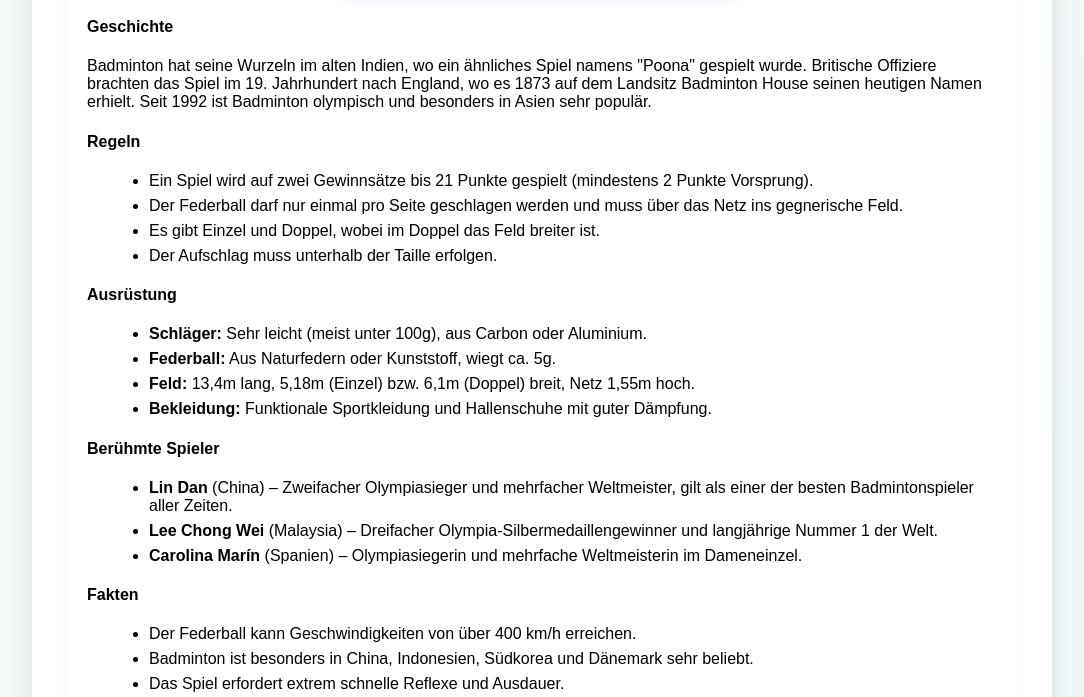
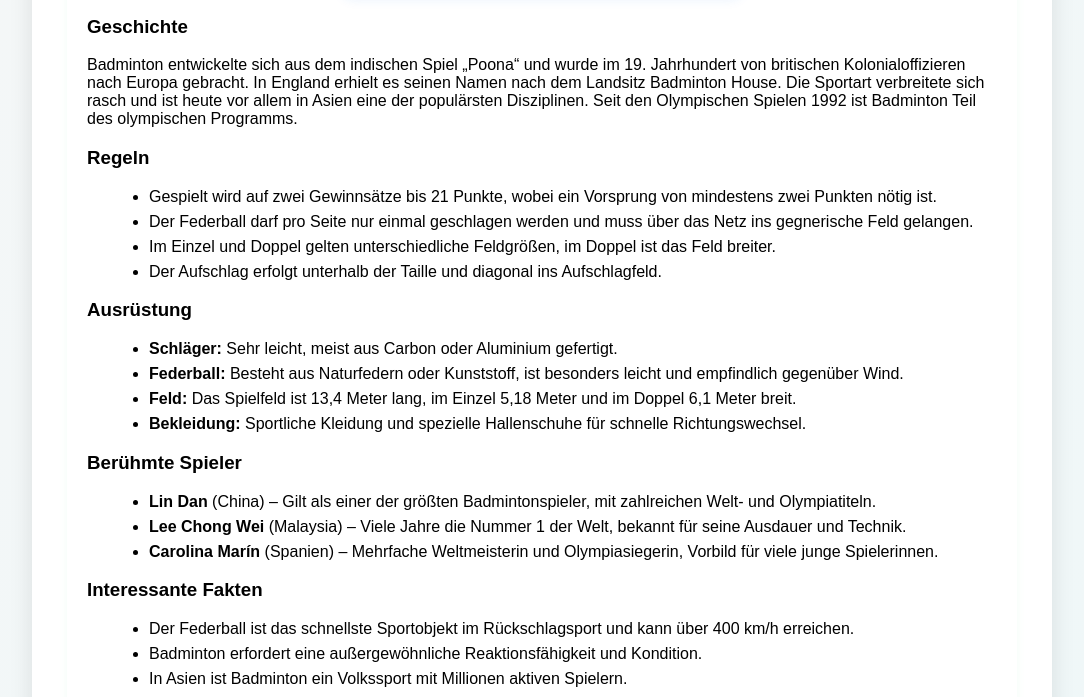
Before and after one commit to Felix4356/web, a plain HTML site: page index.html in a window 1280 px wide. Shown: the part 1047-1744 px from the top of the page, without its empty margins (98-1182 px from the left). Drawn offline with Linux system fonts and the light colour scheme.

Commit message:
Update Badminton and Fußball sections with enhanced content and formatting

```diff
--- a/index.html
+++ b/index.html
@@ -106,33 +106,33 @@
         <section id="badminton">
             <h2>Badminton</h2>
             <img src="https://undraw.co/api/illustrations/6b6b6b6b-6b6b-4b6b-8b6b-6b6b6b6b6b6b" width="400" height="200" alt="Illustration Badminton">
-            <h4>Geschichte</h4>
-            <p>Badminton hat seine Wurzeln im alten Indien, wo ein ähnliches Spiel namens "Poona" gespielt wurde. Britische Offiziere brachten das Spiel im 19. Jahrhundert nach England, wo es 1873 auf dem Landsitz Badminton House seinen heutigen Namen erhielt. Seit 1992 ist Badminton olympisch und besonders in Asien sehr populär.</p>
-            <h4>Regeln</h4>
+            <h3>Geschichte</h3>
+            <p>Badminton entwickelte sich aus dem indischen Spiel „Poona“ und wurde im 19. Jahrhundert von britischen Kolonialoffizieren nach Europa gebracht. In England erhielt es seinen Namen nach dem Landsitz Badminton House. Die Sportart verbreitete sich rasch und ist heute vor allem in Asien eine der populärsten Disziplinen. Seit den Olympischen Spielen 1992 ist Badminton Teil des olympischen Programms.</p>
+            <h3>Regeln</h3>
             <ul>
-                <li>Ein Spiel wird auf zwei Gewinnsätze bis 21 Punkte gespielt (mindestens 2 Punkte Vorsprung).</li>
-                <li>Der Federball darf nur einmal pro Seite geschlagen werden und muss über das Netz ins gegnerische Feld.</li>
-                <li>Es gibt Einzel und Doppel, wobei im Doppel das Feld breiter ist.</li>
-                <li>Der Aufschlag muss unterhalb der Taille erfolgen.</li>
+                <li>Gespielt wird auf zwei Gewinnsätze bis 21 Punkte, wobei ein Vorsprung von mindestens zwei Punkten nötig ist.</li>
+                <li>Der Federball darf pro Seite nur einmal geschlagen werden und muss über das Netz ins gegnerische Feld gelangen.</li>
+                <li>Im Einzel und Doppel gelten unterschiedliche Feldgrößen, im Doppel ist das Feld breiter.</li>
+                <li>Der Aufschlag erfolgt unterhalb der Taille und diagonal ins Aufschlagfeld.</li>
             </ul>
-            <h4>Ausrüstung</h4>
+            <h3>Ausrüstung</h3>
             <ul>
-                <li><strong>Schläger:</strong> Sehr leicht (meist unter 100g), aus Carbon oder Aluminium.</li>
-                <li><strong>Federball:</strong> Aus Naturfedern oder Kunststoff, wiegt ca. 5g.</li>
-                <li><strong>Feld:</strong> 13,4m lang, 5,18m (Einzel) bzw. 6,1m (Doppel) breit, Netz 1,55m hoch.</li>
-                <li><strong>Bekleidung:</strong> Funktionale Sportkleidung und Hallenschuhe mit guter Dämpfung.</li>
+                <li><strong>Schläger:</strong> Sehr leicht, meist aus Carbon oder Aluminium gefertigt.</li>
+                <li><strong>Federball:</strong> Besteht aus Naturfedern oder Kunststoff, ist besonders leicht und empfindlich gegenüber Wind.</li>
+                <li><strong>Feld:</strong> Das Spielfeld ist 13,4 Meter lang, im Einzel 5,18 Meter und im Doppel 6,1 Meter breit.</li>
+                <li><strong>Bekleidung:</strong> Sportliche Kleidung und spezielle Hallenschuhe für schnelle Richtungswechsel.</li>
             </ul>
-            <h4>Berühmte Spieler</h4>
+            <h3>Berühmte Spieler</h3>
             <ul>
-                <li><strong>Lin Dan</strong> (China) – Zweifacher Olympiasieger und mehrfacher Weltmeister, gilt als einer der besten Badmintonspieler aller Zeiten.</li>
-                <li><strong>Lee Chong Wei</strong> (Malaysia) – Dreifacher Olympia-Silbermedaillengewinner und langjährige Nummer 1 der Welt.</li>
-                <li><strong>Carolina Marín</strong> (Spanien) – Olympiasiegerin und mehrfache Weltmeisterin im Dameneinzel.</li>
+                <li><strong>Lin Dan</strong> (China) – Gilt als einer der größten Badmintonspieler, mit zahlreichen Welt- und Olympiatiteln.</li>
+                <li><strong>Lee Chong Wei</strong> (Malaysia) – Viele Jahre die Nummer 1 der Welt, bekannt für seine Ausdauer und Technik.</li>
+                <li><strong>Carolina Marín</strong> (Spanien) – Mehrfache Weltmeisterin und Olympiasiegerin, Vorbild für viele junge Spielerinnen.</li>
             </ul>
-            <h4>Fakten</h4>
+            <h3>Interessante Fakten</h3>
             <ul>
-                <li>Der Federball kann Geschwindigkeiten von über 400 km/h erreichen.</li>
-                <li>Badminton ist besonders in China, Indonesien, Südkorea und Dänemark sehr beliebt.</li>
-                <li>Das Spiel erfordert extrem schnelle Reflexe und Ausdauer.</li>
+                <li>Der Federball ist das schnellste Sportobjekt im Rückschlagsport und kann über 400 km/h erreichen.</li>
+                <li>Badminton erfordert eine außergewöhnliche Reaktionsfähigkeit und Kondition.</li>
+                <li>In Asien ist Badminton ein Volkssport mit Millionen aktiven Spielern.</li>
             </ul>
         </section>
         <section id="regeln">
@@ -283,32 +283,32 @@
                 <h3>Fußball</h3>
                 <img src="https://undraw.co/api/illustrations/5e5e5e5e-5e5e-4e5e-8e5e-5e5e5e5e5e5e" width="400" height="200" alt="Illustration Fußball">
                 <h4>Geschichte</h4>
-                <p>Fußball entstand im 19. Jahrhundert in England, wobei ähnliche Ballspiele schon im Altertum existierten. 1863 wurde die Football Association gegründet, die die ersten einheitlichen Regeln festlegte. Heute ist Fußball die populärste Sportart der Welt, mit Milliarden Fans und Spielern auf allen Kontinenten.</p>
+                <p>Fußball, wie wir ihn heute kennen, entstand im 19. Jahrhundert in England. Die Football Association legte 1863 die ersten einheitlichen Regeln fest. Seither entwickelte sich Fußball zur beliebtesten Sportart der Welt, mit Milliarden Fans und einer Vielzahl internationaler Wettbewerbe.</p>
                 <h4>Regeln</h4>
                 <ul>
-                    <li>Ein Spiel dauert 90 Minuten (zwei Halbzeiten à 45 Minuten).</li>
-                    <li>Jede Mannschaft hat elf Spieler, darunter ein Torwart.</li>
-                    <li>Der Ball darf mit allen Körperteilen außer den Armen und Händen gespielt werden (außer Torwart im Strafraum).</li>
+                    <li>Ein Spiel dauert 90 Minuten, aufgeteilt in zwei Halbzeiten à 45 Minuten.</li>
+                    <li>Jede Mannschaft besteht aus elf Spielern, darunter ein Torwart.</li>
+                    <li>Der Ball darf mit allen Körperteilen außer Armen und Händen gespielt werden (Torwart ausgenommen).</li>
                     <li>Das Ziel ist es, mehr Tore als der Gegner zu erzielen.</li>
                 </ul>
                 <h4>Ausrüstung</h4>
                 <ul>
-                    <li><strong>Ball:</strong> Umfang 68-70 cm, Gewicht 410-450g.</li>
-                    <li><strong>Feld:</strong> 90-120m lang, 45-90m breit, Tore 7,32m breit und 2,44m hoch.</li>
-                    <li><strong>Bekleidung:</strong> Trikot, Shorts, Stutzen, Schienbeinschoner und Fußballschuhe.</li>
+                    <li><strong>Ball:</strong> Umfang 68-70 cm, Gewicht 410-450g, meist aus Leder oder Synthetik.</li>
+                    <li><strong>Feld:</strong> 90-120 Meter lang, 45-90 Meter breit, Tore 7,32 Meter breit und 2,44 Meter hoch.</li>
+                    <li><strong>Bekleidung:</strong> Trikot, Shorts, Stutzen, Schienbeinschoner und spezielle Fußballschuhe.</li>
                 </ul>
                 <h4>Berühmte Spieler</h4>
                 <ul>
-                    <li><strong>Pelé</strong> (Brasilien) – Dreifacher Weltmeister, gilt als einer der größten Fußballer aller Zeiten.</li>
-                    <li><strong>Lionel Messi</strong> (Argentinien) – Mehrfacher Weltfußballer, bekannt für seine Dribblings und Tore.</li>
+                    <li><strong>Pelé</strong> (Brasilien) – Dreifacher Weltmeister und Fußballlegende.</li>
+                    <li><strong>Lionel Messi</strong> (Argentinien) – Mehrfacher Weltfußballer, bekannt für seine Dribblings und Torquote.</li>
                     <li><strong>Cristiano Ronaldo</strong> (Portugal) – Rekordtorschütze in der Champions League und bei Europameisterschaften.</li>
-                    <li><strong>Marta</strong> (Brasilien) – Eine der erfolgreichsten Fußballerinnen der Geschichte.</li>
+                    <li><strong>Marta</strong> (Brasilien) – Eine der erfolgreichsten und bekanntesten Fußballerinnen der Welt.</li>
                 </ul>
-                <h4>Fakten</h4>
+                <h4>Interessante Fakten</h4>
                 <ul>
                     <li>Die FIFA-Weltmeisterschaft ist das größte Sportereignis der Welt.</li>
-                    <li>Fußball wird in über 200 Ländern gespielt.</li>
-                    <li>Das schnellste Tor der WM-Geschichte fiel nach 11 Sekunden.</li>
+                    <li>Fußball wird in über 200 Ländern gespielt und begeistert Milliarden Menschen.</li>
+                    <li>Das schnellste Tor bei einer WM fiel nach nur 11 Sekunden.</li>
                 </ul>
             </section>
         </section>
```
